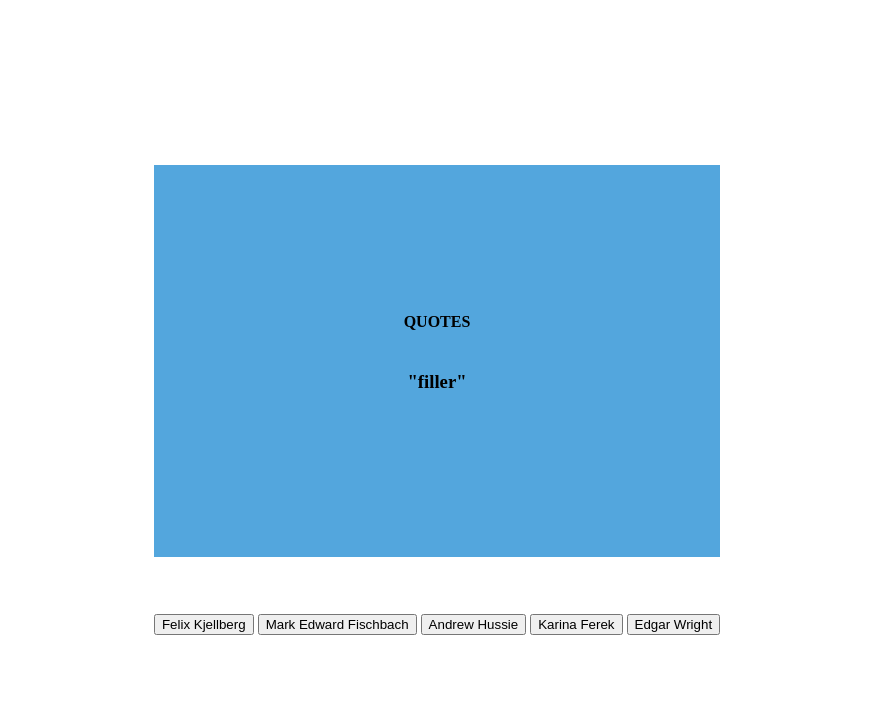
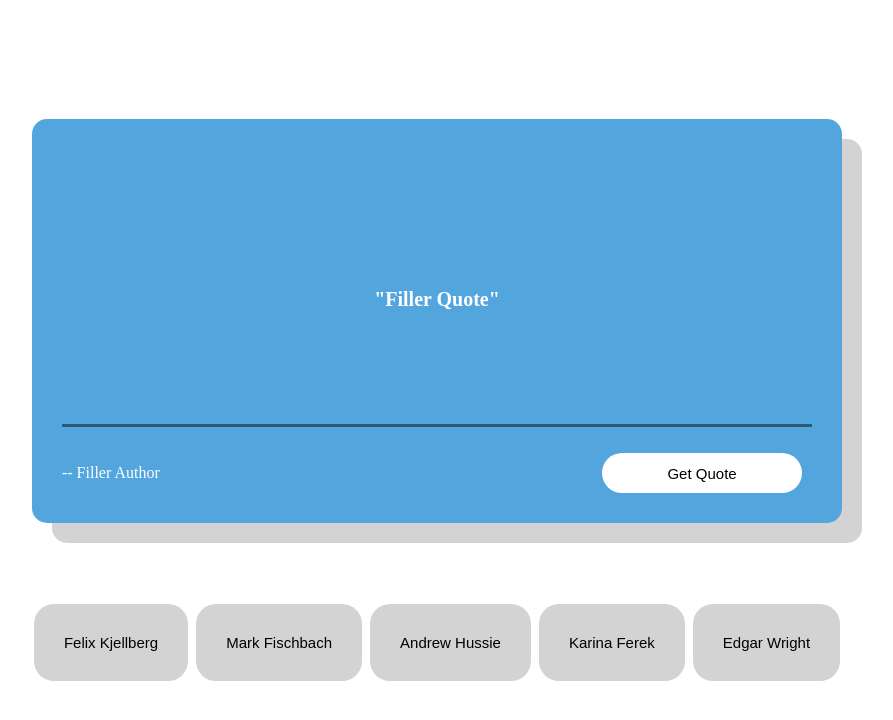
Before and after one commit to naAlmanzor/WebProg-Module-2-Quiz-1, a plain HTML site: page index.html in a window 1280 px wide. Shown: the whole page, without its empty margins (203-1096 px from the left). Drawn offline with Linux system fonts and the light colour scheme.

Commit message:
Updated layout

```diff
--- a/app.css
+++ b/app.css
@@ -1,4 +1,3 @@
-
 .flex-container{
     display: flex;
     justify-content: center;
@@ -6,12 +5,70 @@
     height: 100%;
 }
 
-.box-container{
+.quote-container{
+    padding: 30px;
+    flex-direction: column;
+    background-color: rgb(83, 166, 221);
+    color: white;
+    margin-bottom: 10%;
+    border-radius: 15px;
+    box-shadow: 20px 20px lightgray;
+}
+
+.quote{
     display: flex;
     justify-content: center;
     align-items: center;
-    height: 50%;
-    flex-direction: column;
-    background-color: rgb(83, 166, 221);
-    margin-bottom: 10%;
+    padding: 15%;
+    font-size: 20px;
+    border-bottom: solid rgba(0, 0, 0, 0.466);
 }
+
+.quote-details{
+    display: flex;
+    justify-content: space-between;
+    align-items: center;
+}
+
+.quote-button-container{
+    width: 200px;
+    height: 40px;
+    font-size: 15px;
+    margin: 0px 10px;
+    border: none;
+    border-radius: 20px;
+    background-color: white;
+    flex-direction: row;
+}
+
+.quote-button-container:hover{
+    border: solid black;
+
+}
+
+.quote-button-container:active{
+    background-color: black;
+    color:white;
+
+}
+
+.person-button-container{
+    padding: 30px;
+    font-size: 15px;
+    margin: 0px 2px;
+    border: none;
+    border-radius: 20px;
+    /* color: white; */
+    background-color: lightgrey;
+    flex-direction: row;
+}
+
+.person-button-container:hover{
+    background-color: black;
+    color: white;
+}
+
+.person-button-container:active{
+    background-color: lightgrey;
+    color: black;
+}
--- a/index.html
+++ b/index.html
@@ -12,18 +12,27 @@
         <div class="flex-container">
             <div class="login-container">
 
-                <div class="box-container">
-                    <h4>QUOTES</h4>
-                    <h3>"filler"</h3><br>
+                <div class="quote-container">
+                    <h4 class="quote">"Filler Quote"</h4>
+
+                    <div class="quote-details">
+                        <div>
+                            <span>--</span>
+                            <span class="author">Filler Author</span>
+                        </div>
+
+                        <button class="quote-button-container">Get Quote</button>
+                    </div>
+
                 </div>
 
+                <button class="person-button-container">Felix Kjellberg</button>
+                <button class="person-button-container">Mark Fischbach</button>
+                <button class="person-button-container">Andrew Hussie</button>
+                <button class="person-button-container">Karina Ferek</button>
+                <button class="person-button-container">Edgar Wright</button>
+            </div>
 
-                <button>Felix Kjellberg</button>
-                <button>Mark Edward Fischbach</button>
-                <button>Andrew Hussie</button>
-                <button>Karina Ferek</button>
-                <button>Edgar Wright</button>
-            </div>
         </div>
     </div>
 </body>
```
